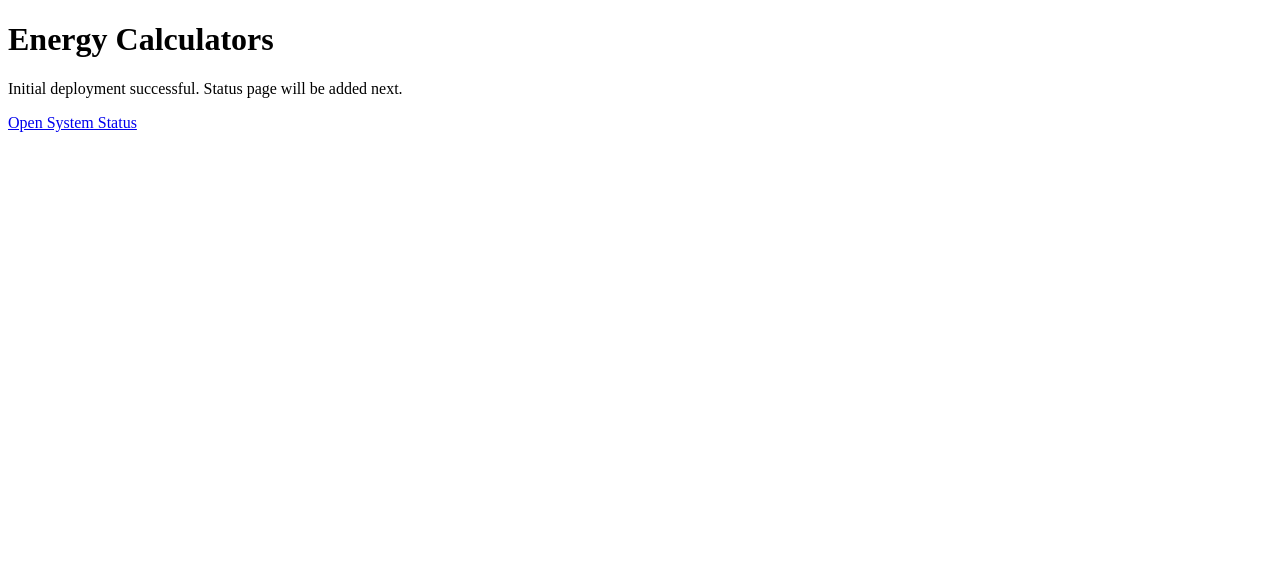
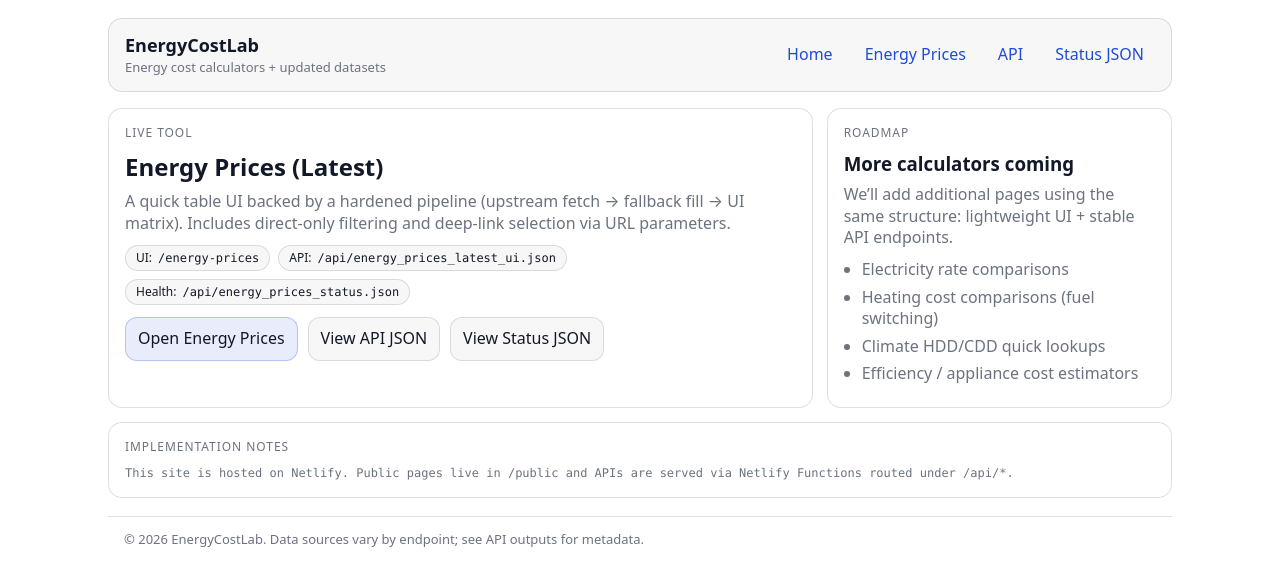
Before and after one commit to pmcdonald333/energy-calculators, a website: page public/index.html in a window 1280 px wide. Drawn offline with Linux system fonts and the light colour scheme.

Commit message:
Update index.html

```diff
--- a/public/index.html
+++ b/public/index.html
@@ -2,12 +2,86 @@
 <html lang="en">
   <head>
     <meta charset="utf-8" />
-    <meta name="viewport" content="width=device-width, initial-scale=1" />
-    <title>Energy Calculators</title>
+    <meta name="viewport" content="width=device-width,initial-scale=1" />
+
+    <title>EnergyCostLab — Energy cost calculators & data</title>
+    <meta name="description" content="EnergyCostLab provides energy cost calculators and regularly-updated energy price datasets." />
+
+    <link rel="stylesheet" href="/style.css" />
   </head>
+
   <body>
-    <h1>Energy Calculators</h1>
-    <p>Initial deployment successful. Status page will be added next.</p>
-    <p><a href="/status/">Open System Status</a></p>
+    <div class="container">
+      <header class="site-header">
+        <div class="brand">
+          <p class="brand-title">EnergyCostLab</p>
+          <p class="brand-sub">Energy cost calculators + updated datasets</p>
+        </div>
+
+        <nav class="nav" aria-label="Primary">
+          <a href="/">Home</a>
+          <a href="/energy-prices">Energy Prices</a>
+          <a href="/api/energy_prices_latest_ui.json">API</a>
+          <a href="/api/energy_prices_status.json">Status JSON</a>
+        </nav>
+      </header>
+
+      <main class="main">
+        <section class="grid">
+          <article class="card" style="grid-column: span 8;">
+            <p class="kicker">Live tool</p>
+            <h2>Energy Prices (Latest)</h2>
+            <p>
+              A quick table UI backed by a hardened pipeline (upstream fetch → fallback fill → UI matrix).
+              Includes direct-only filtering and deep-link selection via URL parameters.
+            </p>
+
+            <div class="badges">
+              <span class="badge">UI: <span class="mono">/energy-prices</span></span>
+              <span class="badge">API: <span class="mono">/api/energy_prices_latest_ui.json</span></span>
+              <span class="badge">Health: <span class="mono">/api/energy_prices_status.json</span></span>
+            </div>
+
+            <div style="margin-top: 12px; display:flex; gap:10px; flex-wrap:wrap;">
+              <a class="btn primary" href="/energy-prices">Open Energy Prices</a>
+              <a class="btn" href="/api/energy_prices_latest_ui.json">View API JSON</a>
+              <a class="btn" href="/api/energy_prices_status.json">View Status JSON</a>
+            </div>
+          </article>
+
+          <aside class="card" style="grid-column: span 4;">
+            <p class="kicker">Roadmap</p>
+            <h3>More calculators coming</h3>
+            <p>
+              We’ll add additional pages using the same structure: lightweight UI + stable API endpoints.
+            </p>
+            <ul class="list">
+              <li>Electricity rate comparisons</li>
+              <li>Heating cost comparisons (fuel switching)</li>
+              <li>Climate HDD/CDD quick lookups</li>
+              <li>Efficiency / appliance cost estimators</li>
+            </ul>
+          </aside>
+
+          <article class="card" style="grid-column: span 12;">
+            <p class="kicker">Implementation notes</p>
+            <p class="mono" style="margin:0;">
+              This site is hosted on Netlify. Public pages live in <span class="mono">/public</span> and APIs are served
+              via Netlify Functions routed under <span class="mono">/api/*</span>.
+            </p>
+          </article>
+        </section>
+
+        <footer class="footer">
+          <div>
+            © <span id="y"></span> EnergyCostLab. Data sources vary by endpoint; see API outputs for metadata.
+          </div>
+        </footer>
+      </main>
+    </div>
+
+    <script>
+      document.getElementById("y").textContent = String(new Date().getFullYear());
+    </script>
   </body>
 </html>
```
